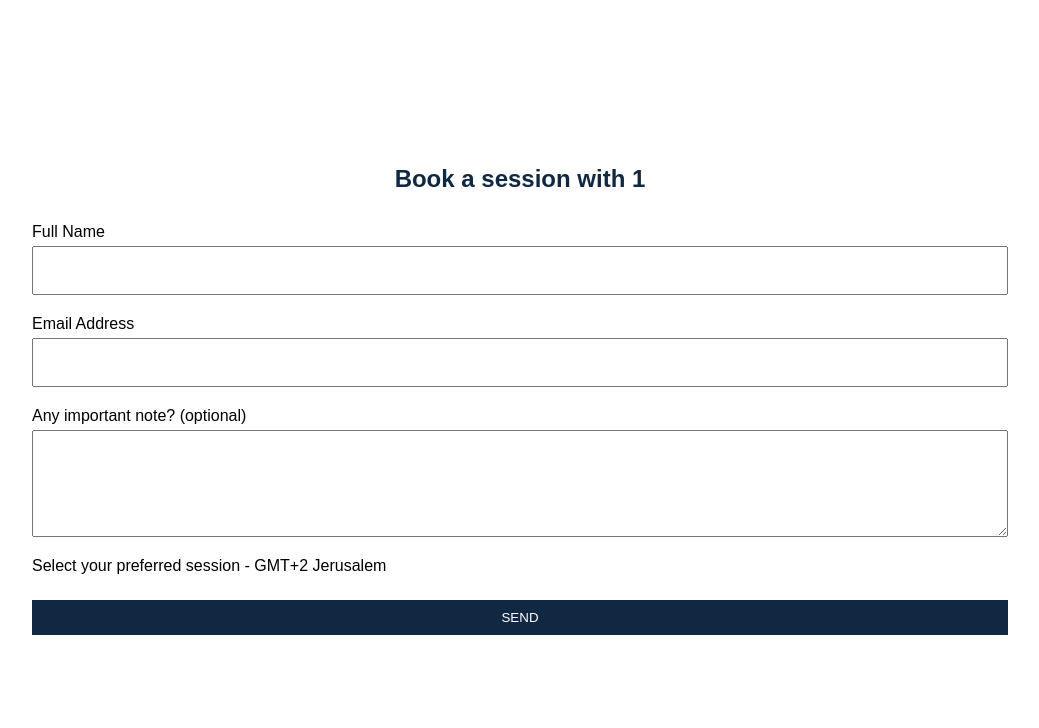
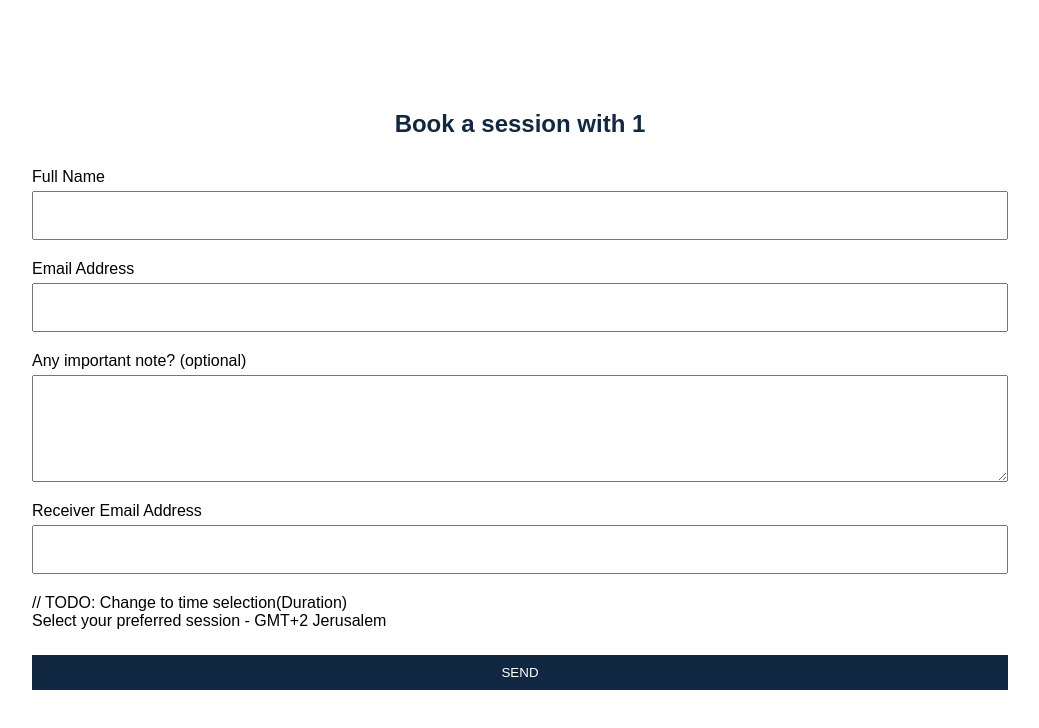
Before and after one commit to Babanila/scheduling-app, a React (Create React App) app in the folder frontend/: page /book/1 in a window 1280 px wide. Shown: the top 728 px of the page, without its empty margins (120-1159 px from the left). Built offline with nearby package versions, Linux system fonts and the light colour scheme.

Commit message:
Add env variables to send email

```diff
--- a/frontend/src/components/BookUser.tsx
+++ b/frontend/src/components/BookUser.tsx
@@ -1,24 +1,29 @@
 import React, { useState } from "react";
 import { useParams } from "react-router-dom";
+import { sendEmail } from "../utils/resource";
 
 const BookUser = () => {
     const [fullName, setFullName] = useState("");
     const [email, setEmail] = useState("");
+    const [receiverEmail, setReceiverEmail] = useState("");
     const [message, setMessage] = useState("");
+    const [duration, setDuration] = useState(30);
     const { user } = useParams();
 
-    //👇🏻 logs the user's details to the console
     const handleSubmit = (e: { preventDefault: () => void; }): void => {
         e.preventDefault();
-        console.log(email, fullName, message);
+        sendEmail(receiverEmail, email, fullName, message, duration);
+        setEmail("");
         setFullName("");
         setMessage("");
+        setReceiverEmail("");
+        setDuration(30);
     };
 
     return (
         <div className='bookContainer'>
             <h2 className='bookTitle'>Book a session with {user}</h2>
-            <form onSubmit={handleSubmit} className='booking__form'>
+            <form className='booking__form' onSubmit={handleSubmit}>
                 <label htmlFor='fullName'>Full Name</label>
                 <input
                     id='fullName'
@@ -45,6 +50,18 @@ const BookUser = () => {
                     value={message}
                     onChange={(e) => setMessage(e.target.value)}
                 />
+
+                <label htmlFor='email'>Receiver Email Address</label>
+                <input
+                    id='receiverEmail'
+                    name='receiverEmail'
+                    required
+                    type='email'
+                    value={receiverEmail}
+                    onChange={(e) => setReceiverEmail(e.target.value)}
+                />
+
+                // TODO: Change to time selection(Duration)
                 <label htmlFor='session'>
                     Select your preferred session - GMT+2 Jerusalem
                 </label>
--- a/frontend/src/utils/resource.ts
+++ b/frontend/src/utils/resource.ts
@@ -151,8 +151,8 @@ export const sendEmail = (
 ) => {
     emailjs
         .send(
-            "YOUR_SERVICE_ID",
-            "YOUR_TEMPLATE_ID",
+            process.env.REACT_APP_EMAILJS_SERVICE_ID ?? "YOUR_SERVICE_ID",
+            process.env.REACT_APP_EMAILJS_TEMPLATE_ID ?? "YOUR_TEMPLATE_ID",
             {
                 to_email: receiverEmail,
                 from_email: email,
@@ -160,7 +160,7 @@ export const sendEmail = (
                 message,
                 duration,
             },
-            "YOUR_PUBLIC_KEY"
+            process.env.REACT_APP_EMAILJS_PUBLIC_KEY ?? "YOUR_PUBLIC_KEY"
         )
         .then(
             (result) => {
```
Also changed, not shown: 1 other file (tests, documents, lock files or other folders).
